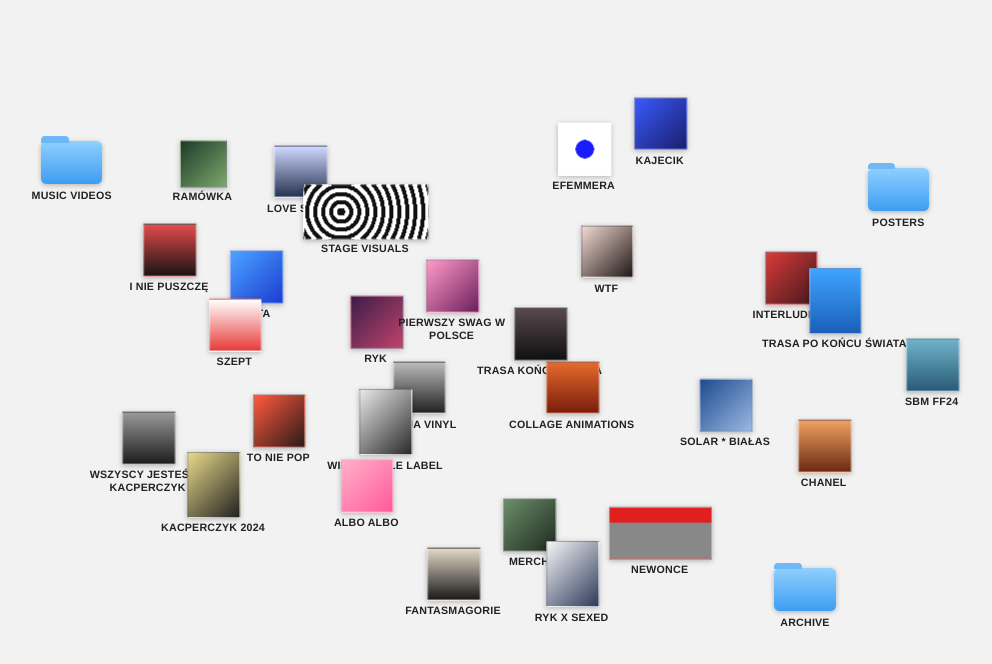
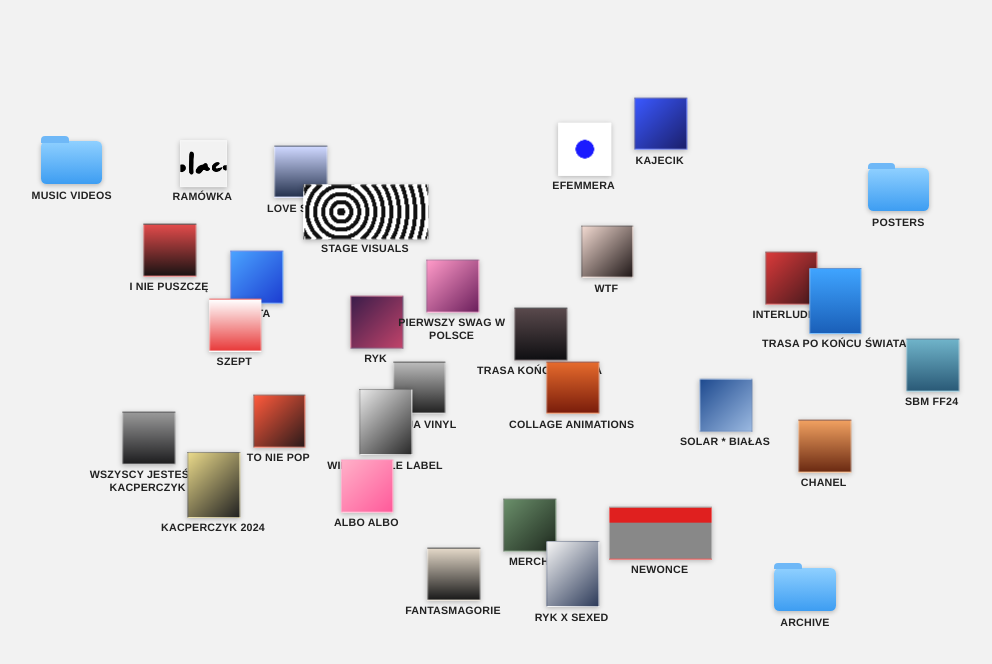
Before and after one commit to dsznnn/spiritandsound, a plain HTML site: page m3ss4round.html in a window 1280 px wide. Shown: the top 664 px of the page, without its empty margins (155-1147 px from the left). Drawn offline with Linux system fonts and the light colour scheme.

Commit message:
Update project icon and cover image for Ramówka

```diff
--- a/m3ss4round.html
+++ b/m3ss4round.html
@@ -44,8 +44,8 @@
 */
 const PROJECTS = [
   { title:"Ramówka", x:188, y:122, w:34, h:34,
-    icon:"linear-gradient(135deg,#1f3a2a,#7aa86a)",
-    cover:"", text:"Describe this project here.", images:["solacelogoportfolio.png"], credits:"", link:null },
+    icon:"solacelogoportfolio.png",
+    cover:"solacelogoportfolio.png", text:"Describe this project here.", images:["solacelogoportfolio.png"], credits:"", link:null },
 
   { title:"Love song", x:261, y:128,
     icon:"linear-gradient(#cfd8ff,#26334f)",
```
